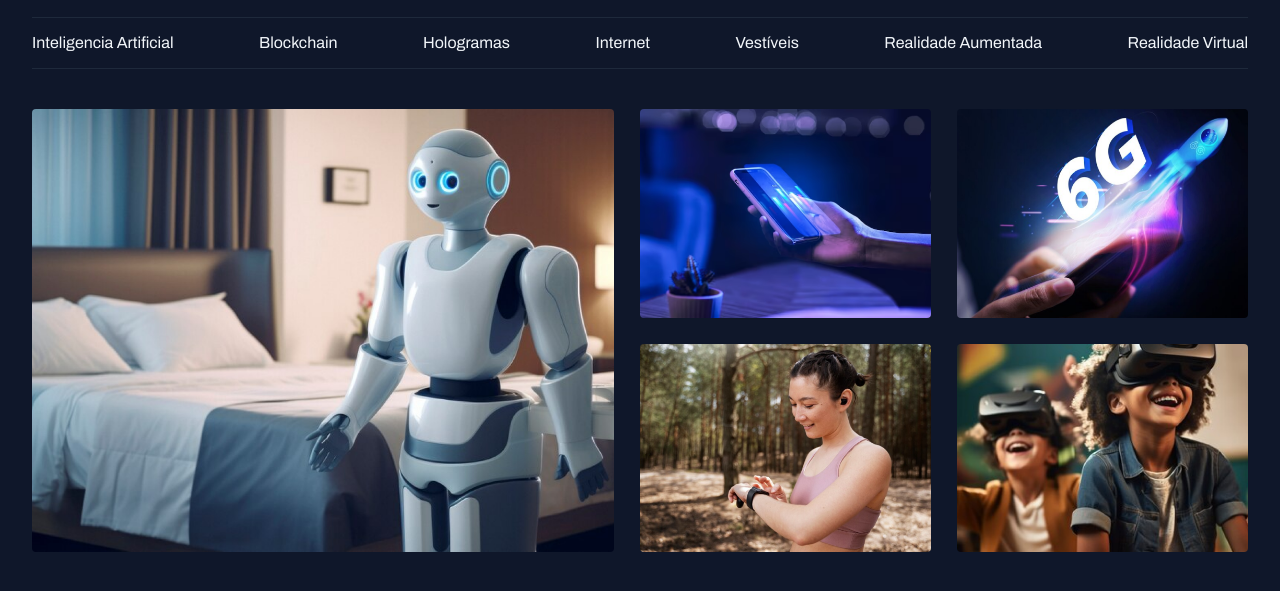
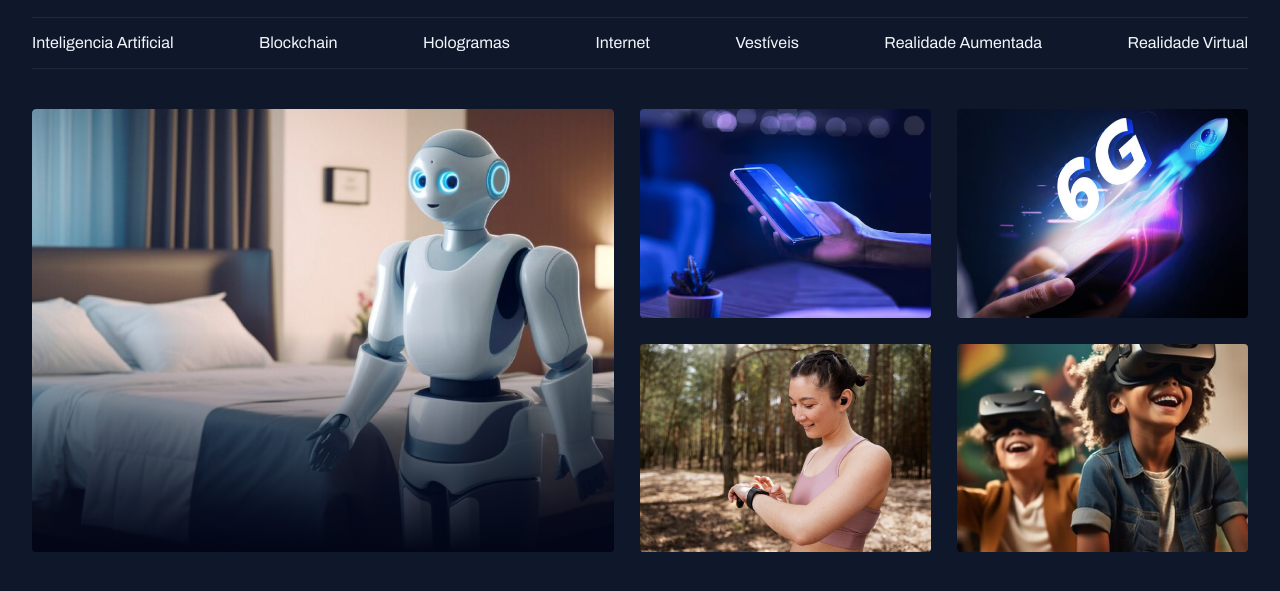
Before and after one commit to calgadev/portal_noticias, a plain HTML site: page index.html in a window 1280 px wide. Shown: the part 55-646 px from the top of the page. Drawn offline with Linux system fonts and the light colour scheme.

Commit message:
adicionando fundo com degrade

```diff
--- a/index.html
+++ b/index.html
@@ -1,5 +1,5 @@
 <!DOCTYPE html>
-<html lang="en">
+<html lang="pt-br">
 <head>
   <link rel="preconnect" href="https://fonts.googleapis.com">
   <link rel="preconnect" href="https://fonts.gstatic.com" crossorigin>
@@ -42,7 +42,7 @@
 
   <main class="grid container">
     <section id="featured" class="grid grid-flow-col gap-16">
-      <div>
+      <div class="card">
         <img src="assets/images/Image 01.png" alt="">
       </div>
 
--- a/styles/sections.css
+++ b/styles/sections.css
@@ -5,3 +5,21 @@
     border-radius: 4px;
   }
 }
+
+.card {
+  border-radius: 4px;
+  overflow: hidden;
+  position: relative;
+
+  &::before {
+    content: "";
+    position: absolute;
+    inset: 0;
+    top: 50%;
+    background: linear-gradient(
+      180deg,
+      transparent 0%,
+      #020617 100%
+    );
+  }
+}
```
